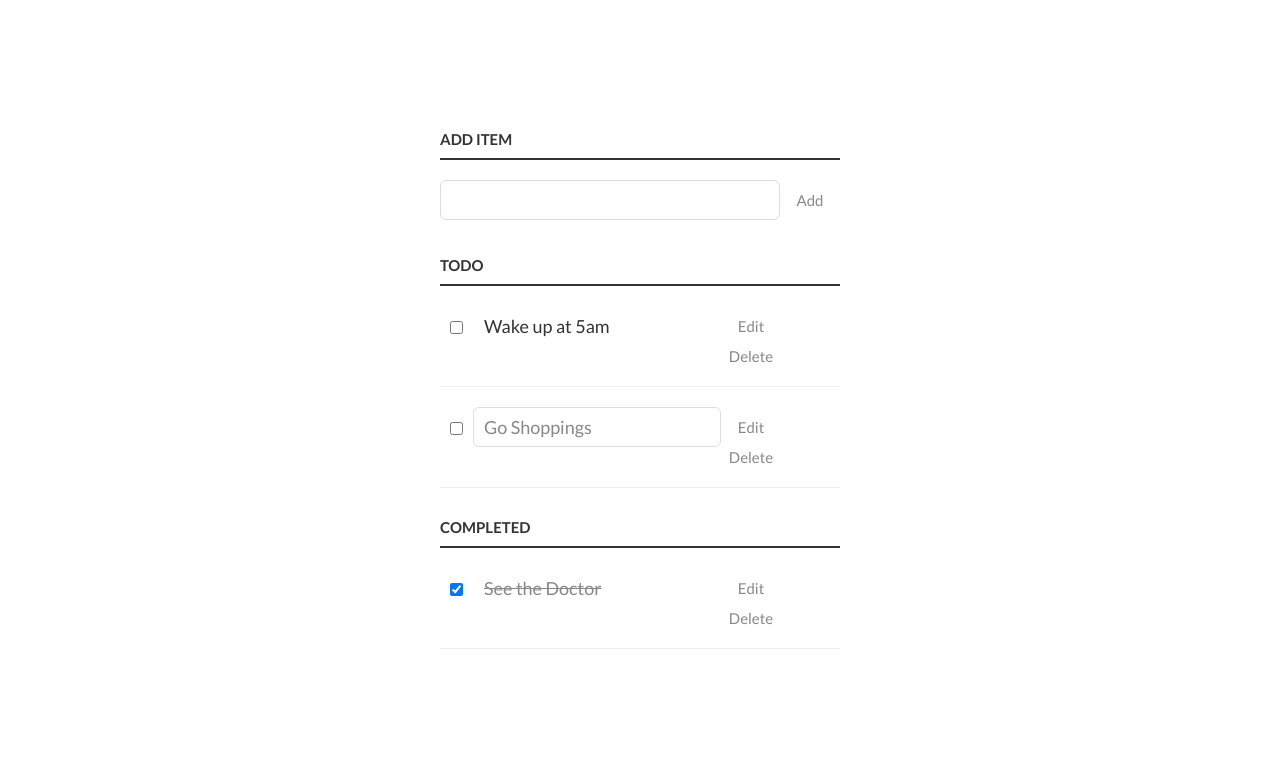
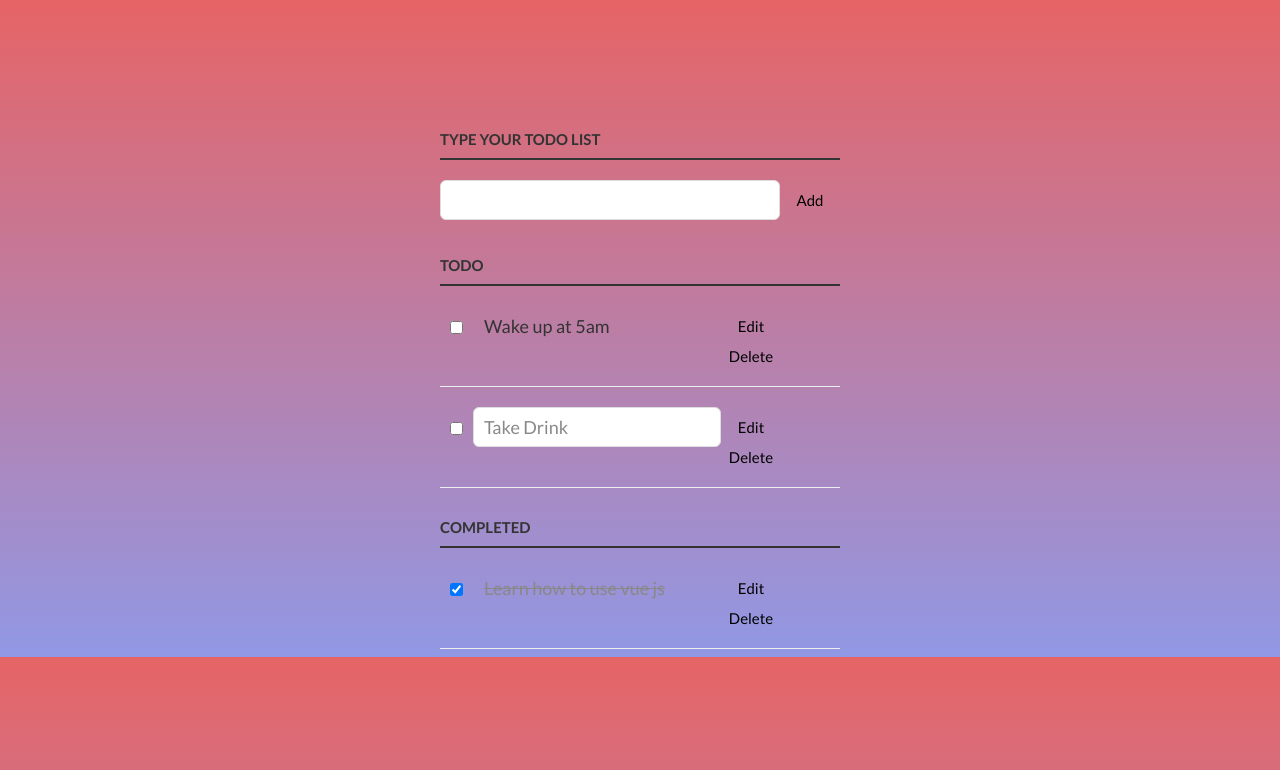
Before and after one commit to rahuljha12527/TodoAppVannilaJs, a plain HTML site: page index.html in a window 1280 px wide. Drawn offline with Linux system fonts and the light colour scheme.

```diff
--- a/index.html
+++ b/index.html
@@ -12,9 +12,9 @@
     <div class="container">
 
         <p>
-            <label for="new-task">Add Item</label>
+            <label for="new-task">Type Your Todo List</label>
             <input id="new-task" type="text">
-            <button>Add</button>
+            <button class="color-button">Add</button>
         </p>
 
 
@@ -25,16 +25,16 @@
                 <label>Wake up at 5am</label>
                 <input type="text">
 
-                <button class="edit">Edit</button>
-                <button class="delete">Delete</button>
+                <button class="edit color-button">Edit</button>
+                <button class="delete color-button">Delete</button>
             </li>
 
             <li class="editMode">
                 <input type="checkbox">
                 <label>Drink Coffee</label>
-                <input type="text" value="Go Shoppings">
-                <button class="edit">Edit</button>
-                <button class="delete">Delete</button>
+                <input type="text" value="Take Drink">
+                <button class="edit color-button">Edit</button>
+                <button class="delete color-button">Delete</button>
             </li>
 
         </ul>
@@ -43,10 +43,10 @@
         <ul id="completed-tasks">
             <li>
                 <input type="checkbox" checked="">
-                <label>See the Doctor</label>
+                <label>Learn how to use vue js</label>
                 <input type="text">
-                <button class="edit">Edit</button>
-                <button class="delete">Delete</button>
+                <button class="edit color-button">Edit</button>
+                <button class="delete color-button">Delete</button>
             </li>
         </ul>
 
--- a/script.js
+++ b/script.js
@@ -6,6 +6,8 @@
 
 let completeTasksHolder = document.getElementById("completed-tasks");
 
+
+// create a new task
 let createNewTaskElement = function (taskString) {
   let listItem = document.createElement("li");
   let checkBox = document.createElement("input");
@@ -77,6 +79,7 @@
 
     console.log("Task completed");
   let listItem = this.parentNode;
+  console.log("task complete",listItem);
   completeTasksHolder.appendChild(listItem);
   bindTasksEvents(listItem, taskIncomplete);
 
@@ -84,6 +87,7 @@
 
 
 let taskIncomplete=function(){
+
 
     let listItem=this.parentNode;
     incompleteTasksHolder.appendChild(listItem);
@@ -110,12 +114,13 @@
 }
 
 
+//cycle over incompleteTaskHolder ul list items
+for(let i=0;i<incompleteTasksHolder.children.length;i++){
 
-for(let i=0;i<incompleteTasksHolder.children.length;i++){
     bindTasksEvents(incompleteTasksHolder.children[i],taskCompleted);
 }
 
-
+//cycle over completedTaskHolder ul list items
 for(let i=0;i<completeTasksHolder.children.length;i++){
     bindTasksEvents(completeTasksHolder.children[i],taskIncomplete);
 }
--- a/style.css
+++ b/style.css
@@ -1,6 +1,6 @@
 /* Basic Style */
 body {
-    background: #fff;
+  background: linear-gradient(#e66465, #9198e5);
     color: #333;
     font-family: Lato, sans-serif;
   }
@@ -118,3 +118,8 @@
   ul li.editMode label {
     display:none;
   }
+
+  .color-button{
+    color: black;
+
+  }
```
